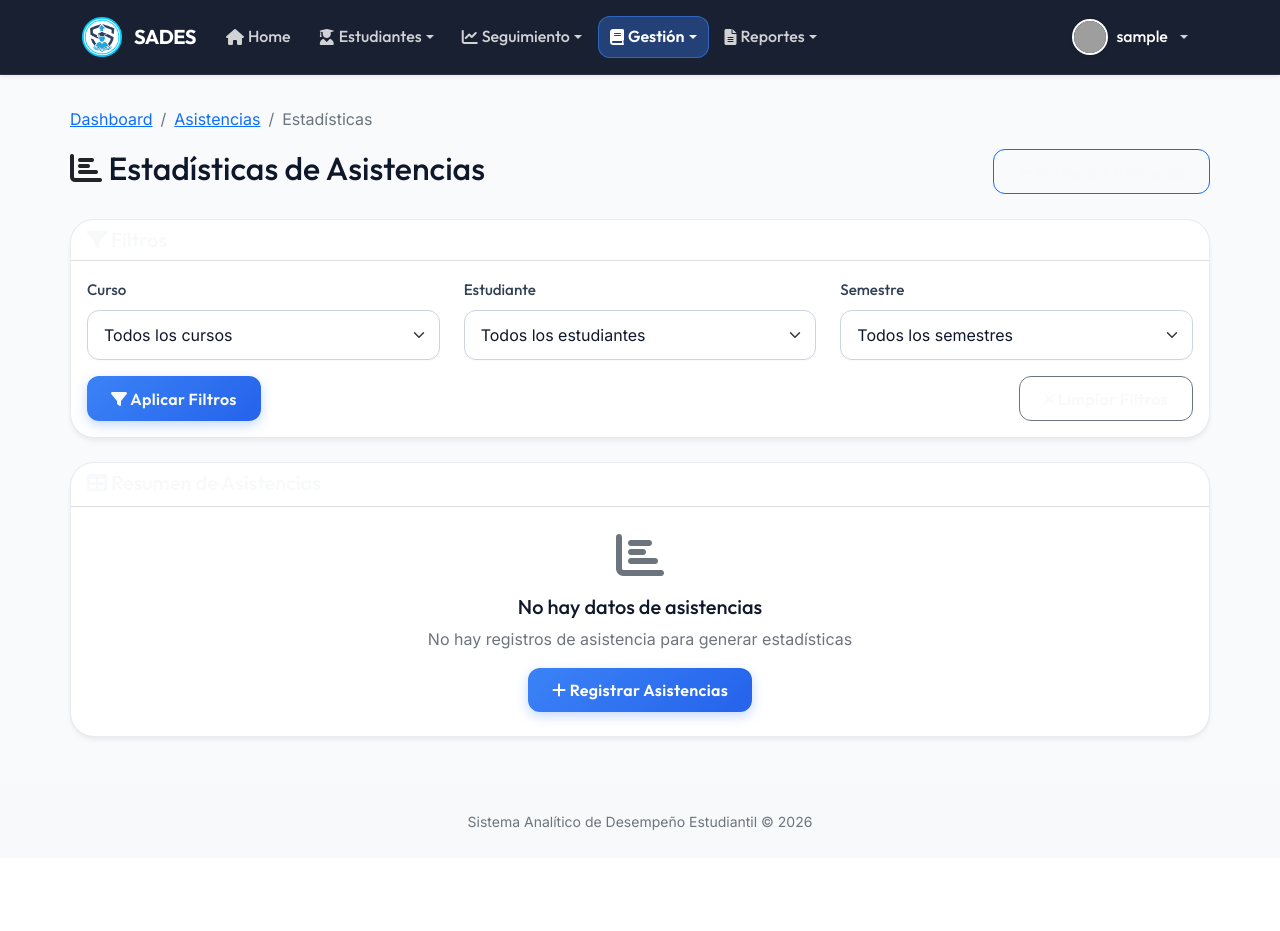
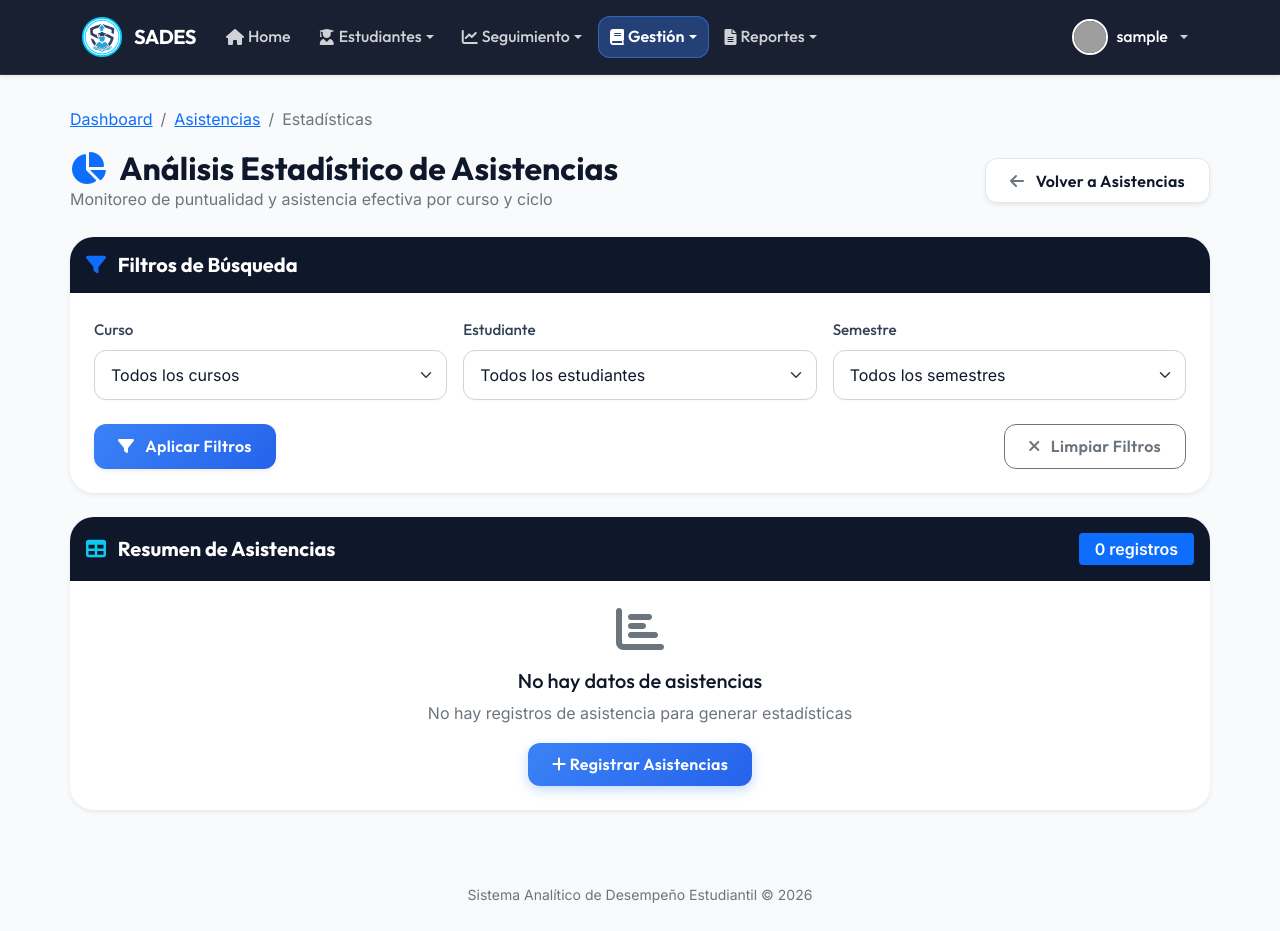
Before and after one commit to Johnmn007/modulador, a Flask app: page /asistencias/estadisticas in a window 1280 px wide. Before the commit the page ends 830 px from the top, so only its background shows below. Run offline with Flask 3, Linux system fonts and the light colour scheme; the visitor is signed in with stand-in values (Sample User, id 1); data that the repository does not hold is empty; some libraries are stand-ins or nearby versions; grey boxes are pictures that could not be loaded.

Commit message:
fix(ui): corregir botones y textos blancos invisibles en estadisticas de asistencias y modulos de inscripciones, evaluaciones e importacion

```diff
--- a/app/static/components/utilities.css
+++ b/app/static/components/utilities.css
@@ -28,38 +28,67 @@
     color: var(--success-color) !important;
 }
 
-/* Fondos de Cards (migrados de dash.css) */
+/* Variables de Tarjeta y Compatibilidad */
+:root {
+    --card-accent: #2563EB;
+    --card-success: #059669;
+    --card-navy: #0F172A;
+}
+
+/* Fondos de Cards con Contraste Garantizado */
 .bg-cards {
-    background-color: var(--card-accent);
+    background-color: #2563EB !important;
+    color: #ffffff !important;
 }
 .bg-cards2 {
-    background-color: var(--card-success);
+    background-color: #059669 !important;
+    color: #ffffff !important;
 }
 .bg-cards3 {
-    background-color: #a8fbd3;
+    background-color: #F1F5F9 !important;
+    color: #0F172A !important;
 }
 .bg-cards0 {
-    background-color: var(--card-navy);
+    background-color: #0F172A !important;
+    color: #ffffff !important;
+}
+.bg-primary2 {
+    background-color: #2563EB !important;
+    color: #ffffff !important;
 }
 
-/* Colores de Semáforo (migrados de dash.css/seguimiento.css) */
+/* Botón Blanco Estándar con Contraste */
+.btn-white {
+    background: #ffffff !important;
+    border: 1px solid #e2e8f0 !important;
+    color: var(--text-primary) !important;
+}
+.btn-white:hover {
+    background: #f8fafc !important;
+    color: var(--accent-hover) !important;
+    border-color: #cbd5e1 !important;
+}
+
+/* Colores de Semáforo */
 .bg-verde {
-    background-color: var(--success-color);
+    background-color: var(--success-color) !important;
+    color: #ffffff !important;
 }
-.bg-amarillo {
-    background-color: var(--warning-color);
+.bg-amarillo, .bg-ama {
+    background-color: var(--warning-color) !important;
+    color: #0F172A !important;
 }
 .bg-rojo {
-    background-color: var(--danger-color);
+    background-color: var(--danger-color) !important;
+    color: #ffffff !important;
 }
 .bg-azul {
-    background-color: var(--primary-color);
+    background-color: var(--primary-color) !important;
+    color: #ffffff !important;
 }
 .bg-celeste {
-    background-color: var(--accent-color);
-}
-.bg-ama {
-    background-color: var(--warning-color);
+    background-color: var(--accent-color) !important;
+    color: #ffffff !important;
 }
 
 /* Hover Effects */
--- a/app/templates/admin/index.html
+++ b/app/templates/admin/index.html
@@ -38,7 +38,7 @@
                         </div>
                         <h5 class="fw-bold">Ciclo Académico</h5>
                         <p class="small text-muted mb-4">Cierre y apertura de periodos.</p>
-                        <a href="{{ url_for('admin.ciclos') }}" class="btn btn-info w-100 fw-bold text-white shadow-sm">
+                        <a href="{{ url_for('admin.ciclos') }}" class="btn btn-primary w-100 fw-bold shadow-sm">
                             Gestionar Periodos
                         </a>
                     </div>
--- a/app/templates/admin/usuarios.html
+++ b/app/templates/admin/usuarios.html
@@ -186,7 +186,7 @@
                 </div>
                 <div class="modal-footer border-0 p-4 pt-0">
                     <button type="button" class="btn btn-light fw-bold" data-bs-dismiss="modal">Cancelar</button>
-                    <button type="submit" class="btn btn-info fw-bold px-4 text-white">
+                    <button type="submit" class="btn btn-primary fw-bold px-4 shadow-sm">
                         <i class="fas fa-save me-1"></i> Guardar Cambios
                     </button>
                 </div>
--- a/app/templates/asistencias/estadisticas.html
+++ b/app/templates/asistencias/estadisticas.html
@@ -17,29 +17,31 @@
 <div class="row">
     <div class="col-12">
         <div class="d-flex justify-content-between align-items-center mb-4">
-            <h2>
-                <i class="fas fa-chart-bar text-dark"></i>
-                Estadísticas de Asistencias
+            <div>
+                <h2 class="fw-bold text-primary-color m-0">
+                    <i class="fas fa-chart-pie me-2 text-primary"></i>
+                    Análisis Estadístico de Asistencias
                 </h2>
-            <a href="{{ url_for('asistencias.index') }}" class="btn btn-outline-primary text-light bg-cards">
-                <i class="fas fa-arrow-left"></i> Volver a Asistencias
+                <p class="text-muted mb-0">Monitoreo de puntualidad y asistencia efectiva por curso y ciclo</p>
+            </div>
+            <a href="{{ url_for('asistencias.index') }}" class="btn btn-white border shadow-sm fw-semibold">
+                <i class="fas fa-arrow-left me-2 text-muted"></i> Volver a Asistencias
             </a>
         </div>
 
         <!-- Filtros -->
-        <div class="card mb-4">
-            <div class="card-header text-light bg-cards">
-                <h5 class="card-title mb-0">
-                    <i class="fas fa-filter"></i>
-                    Filtros
+        <div class="card border-0 shadow-sm mb-4">
+            <div class="card-header bg-navy text-white py-3 border-0">
+                <h5 class="card-title mb-0 fw-bold">
+                    <i class="fas fa-filter me-2 text-primary"></i>
+                    Filtros de Búsqueda
                 </h5>
             </div>
-            <div class="card-body">
+            <div class="card-body p-4">
                 <form method="GET" action="{{ url_for('asistencias.estadisticas') }}">
-                    <div class="row">
+                    <div class="row g-3">
                         <div class="col-md-4">
-                            <div class="mb-3">
-                                <label for="curso_id" class="form-label">Curso</label>
+                            <label for="curso_id" class="form-label fw-semibold">Curso</label>
                             <select class="form-select" id="curso_id" name="curso_id">
                                 <option value="">Todos los cursos</option>
                                 {% for curso in cursos %}
@@ -49,10 +51,8 @@
                                 {% endfor %}
                             </select>
                         </div>
-                        </div>
                         <div class="col-md-4">
-                            <div class="mb-3">
-                                <label for="estudiante_id" class="form-label">Estudiante</label>
+                            <label for="estudiante_id" class="form-label fw-semibold">Estudiante</label>
                             <select class="form-select" id="estudiante_id" name="estudiante_id">
                                 <option value="">Todos los estudiantes</option>
                                 {% for estudiante in estudiantes %}
@@ -62,10 +62,8 @@
                                 {% endfor %}
                             </select>
                         </div>
-                        </div>
                         <div class="col-md-4">
-                            <div class="mb-3">
-                                <label for="semestre" class="form-label">Semestre</label>
+                            <label for="semestre" class="form-label fw-semibold">Semestre</label>
                             <select class="form-select" id="semestre" name="semestre">
                                 <option value="">Todos los semestres</option>
                                 {% for sem in semestres %}
@@ -76,13 +74,12 @@
                             </select>
                         </div>
                     </div>
-                    </div>
-                    <div class="d-flex justify-content-between">
-                        <button type="submit" class="btn btn-primary text-light bg-cards">
-                            <i class="fas fa-filter"></i> Aplicar Filtros
+                    <div class="d-flex justify-content-between mt-4">
+                        <button type="submit" class="btn btn-primary px-4 shadow-sm fw-semibold">
+                            <i class="fas fa-filter me-2"></i> Aplicar Filtros
                         </button>
-                        <a href="{{ url_for('asistencias.estadisticas') }}" class="btn btn-outline-secondary text-light bg-cards2">
-                            <i class="fas fa-times"></i> Limpiar Filtros
+                        <a href="{{ url_for('asistencias.estadisticas') }}" class="btn btn-outline-secondary px-4 fw-semibold">
+                            <i class="fas fa-times me-2"></i> Limpiar Filtros
                         </a>
                     </div>
                 </form>
@@ -90,13 +87,13 @@
         </div>
 
         <!-- Estadísticas -->
-        <div class="card">
-            <div class="card-header text-light bg-cards">
-                <h5 class="card-title mb-0">
-                    <i class="fas fa-table"></i>
+        <div class="card border-0 shadow-sm overflow-hidden">
+            <div class="card-header bg-navy text-white py-3 border-0 d-flex justify-content-between align-items-center">
+                <h5 class="card-title mb-0 fw-bold">
+                    <i class="fas fa-table me-2 text-info"></i>
                     Resumen de Asistencias
-                    <span class="badge bg-cards2">{{ estadisticas|length }}</span>
                 </h5>
+                <span class="badge bg-primary px-3 py-2 fs-6 fw-bold">{{ estadisticas|length }} registros</span>
             </div>
             <div class="card-body p-0">
                 {% if estadisticas %}
@@ -177,36 +174,56 @@
 
         <!-- Resumen General -->
         {% if estadisticas %}
-        <div class="row mt-4">
+        <div class="row g-3 mt-3">
             <div class="col-md-3">
-                <div class="card bg-primary2 text-white">
-                    <div class="card-body text-center">
-                        <h3>{{ estadisticas|length }}</h3>
-                        <p class="mb-0">Estudiantes</p>
+                <div class="card border-0 shadow-sm text-center p-3">
+                    <div class="d-flex align-items-center justify-content-center gap-3">
+                        <div class="p-3 bg-primary bg-opacity-10 text-primary rounded-circle">
+                            <i class="fas fa-user-graduate fa-2x"></i>
+                        </div>
+                        <div class="text-start">
+                            <h3 class="fw-bold mb-0 text-primary-color">{{ estadisticas|length }}</h3>
+                            <small class="text-muted fw-semibold">Estudiantes</small>
+                        </div>
                     </div>
                 </div>
             </div>
             <div class="col-md-3">
-                <div class="card bg-verde text-dark">
-                    <div class="card-body text-center">
-                        <h3>{{ "%.1f"|format(estadisticas|map(attribute='porcentaje_asistencia')|sum / estadisticas|length) }}%</h3>
-                        <p class="mb-0">Promedio Asistencia</p>
+                <div class="card border-0 shadow-sm text-center p-3">
+                    <div class="d-flex align-items-center justify-content-center gap-3">
+                        <div class="p-3 bg-success bg-opacity-10 text-success rounded-circle">
+                            <i class="fas fa-chart-line fa-2x"></i>
+                        </div>
+                        <div class="text-start">
+                            <h3 class="fw-bold mb-0 text-success">{{ "%.1f"|format(estadisticas|map(attribute='porcentaje_asistencia')|sum / estadisticas|length) }}%</h3>
+                            <small class="text-muted fw-semibold">Promedio Asistencia</small>
+                        </div>
                     </div>
                 </div>
             </div>
             <div class="col-md-3">
-                <div class="card bg-ama text-dark">
-                    <div class="card-body text-center">
-                        <h3>{{ "%.1f"|format(estadisticas|map(attribute='porcentaje_efectiva')|sum / estadisticas|length) }}%</h3>
-                        <p class="mb-0">Promedio Efectiva</p>
+                <div class="card border-0 shadow-sm text-center p-3">
+                    <div class="d-flex align-items-center justify-content-center gap-3">
+                        <div class="p-3 bg-info bg-opacity-10 text-info rounded-circle">
+                            <i class="fas fa-check-circle fa-2x"></i>
+                        </div>
+                        <div class="text-start">
+                            <h3 class="fw-bold mb-0 text-info">{{ "%.1f"|format(estadisticas|map(attribute='porcentaje_efectiva')|sum / estadisticas|length) }}%</h3>
+                            <small class="text-muted fw-semibold">Asistencia Efectiva</small>
+                        </div>
                     </div>
                 </div>
             </div>
             <div class="col-md-3">
-                <div class="card bg-rojo text-dark">
-                    <div class="card-body text-center">
-                        <h3>{{ estadisticas|selectattr('porcentaje_efectiva', 'lt', 70)|list|length }}</h3>
-                        <p class="mb-0">En Riesgo</p>
+                <div class="card border-0 shadow-sm text-center p-3">
+                    <div class="d-flex align-items-center justify-content-center gap-3">
+                        <div class="p-3 bg-danger bg-opacity-10 text-danger rounded-circle">
+                            <i class="fas fa-exclamation-triangle fa-2x"></i>
+                        </div>
+                        <div class="text-start">
+                            <h3 class="fw-bold mb-0 text-danger">{{ estadisticas|selectattr('porcentaje_efectiva', 'lt', 70)|list|length }}</h3>
+                            <small class="text-muted fw-semibold">En Riesgo (&lt;70%)</small>
+                        </div>
                     </div>
                 </div>
             </div>
--- a/app/templates/evaluaciones/detalle_evaluacion.html
+++ b/app/templates/evaluaciones/detalle_evaluacion.html
@@ -207,8 +207,8 @@
                     <a href="{{ url_for('evaluaciones.crear_evaluacion') }}" class="btn btn-primary">
                         <i class="fas fa-plus"></i> Crear Nueva Evaluación
                     </a>
-                    <a href="{{ url_for('evaluaciones.consolidado_curso', curso_id=evaluacion.curso.id) }}" class="btn btn-info text-white">
-                        <i class="fas fa-table"></i> Ver Consolidado del Curso
+                    <a href="{{ url_for('evaluaciones.consolidado_curso', curso_id=evaluacion.curso.id) }}" class="btn btn-primary shadow-sm fw-semibold">
+                        <i class="fas fa-table me-2"></i> Ver Consolidado del Curso
                     </a>
                 </div>
             </div>
```
Also changed, not shown: app/templates/evaluaciones/crear_nota.html (+6 -6 lines), app/templates/evaluaciones/editar_nota.html (+6 -6 lines), app/templates/importacion/resultados.html (+56 -34 lines), app/templates/inscripciones/crear.html (+6 -6 lines), app/templates/inscripciones/matricula_masiva.html (+6 -6 lines), app/templates/inscripciones/matricula_por_ciclo.html (+6 -6 lines). Lines whose indentation alone changed are shown as unchanged.
